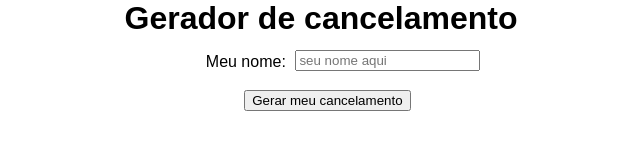
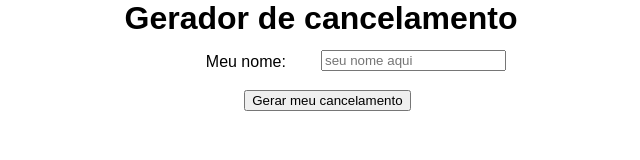
Before and after one commit to joaoVSEtur/joaoVSEtur.github.io, a plain HTML site: page index.html in a window 1280 px wide. Shown: the full height of the page, 319-959 px from the left. Drawn offline with Linux system fonts and the light colour scheme.

Commit message:
Update style2.css

```diff
--- a/style2.css
+++ b/style2.css
@@ -1,6 +1,6 @@
 body {padding: 0; margin: auto;}
 h1	{font-family:Arial; margin: auto; text-align: center;}
 .p1	{text-align: center;font-family: Arial; position: absolute;left: 41%}
-input {position: absolute; top:50px;left: 48%}
+input {position: absolute; top:50px;left: 50%}
 button {position: absolute;top: 90px;left: 44%}
 .p2 {position: absolute;top: 110px;left: 42%}
```
